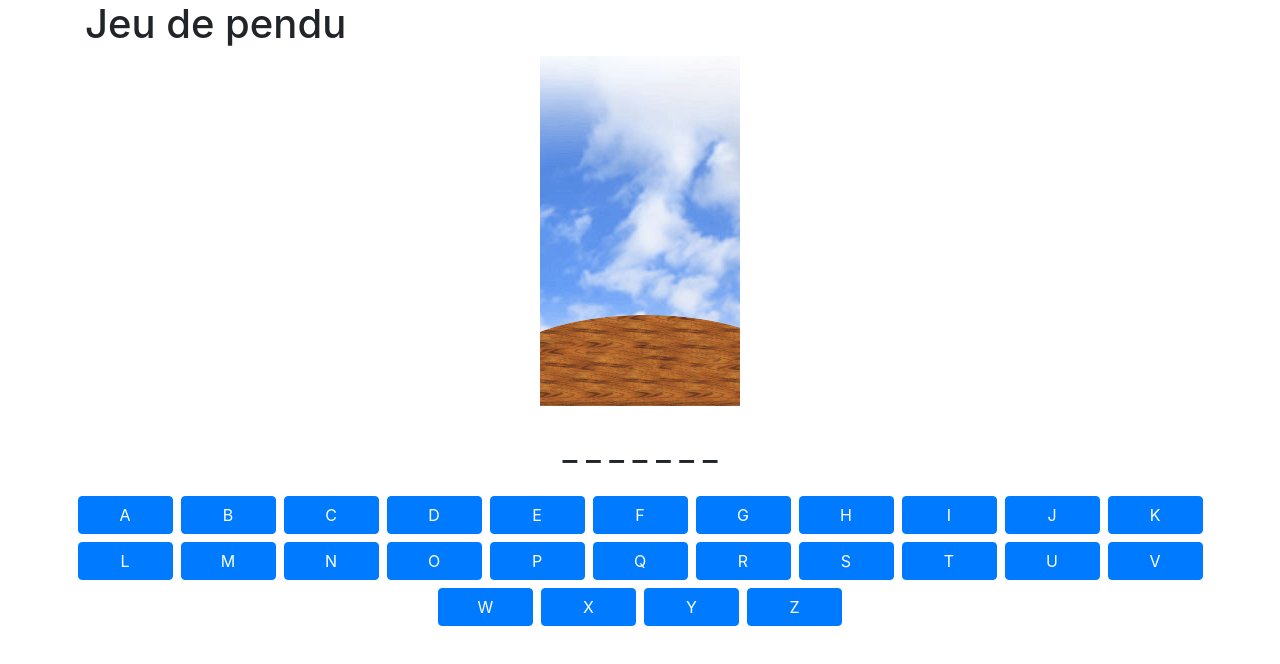
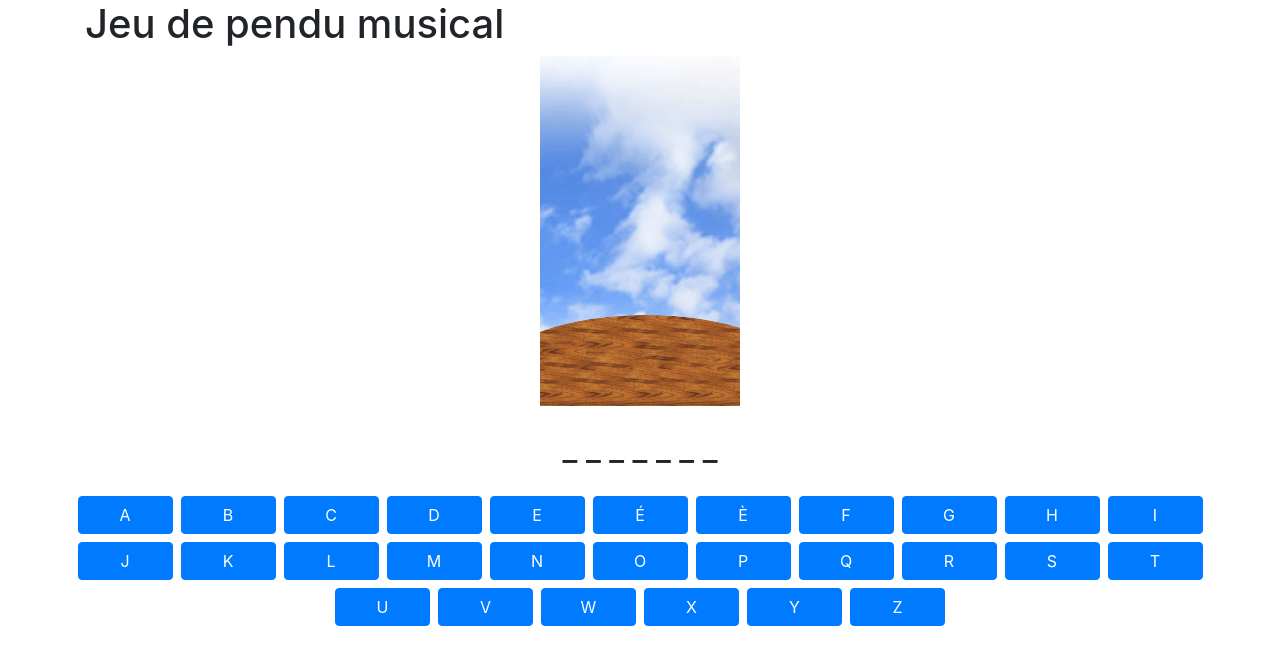
Before and after one commit to marchrys/pendu, a plain HTML site: page index.html in a window 1280 px wide. Drawn offline with nearby package versions, Linux system fonts and the light colour scheme.

Commit message:
ajout des lettres avec accents dans les réponses possibles

```diff
--- a/index.html
+++ b/index.html
@@ -9,11 +9,11 @@
     <link rel="stylesheet" href="https://stackpath.bootstrapcdn.com/bootstrap/4.4.1/css/bootstrap.min.css" integrity="sha384-Vkoo8x4CGsO3+Hhxv8T/Q5PaXtkKtu6ug5TOeNV6gBiFeWPGFN9MuhOf23Q9Ifjh" crossorigin="anonymous">
     <link rel="stylesheet" href="style.css" >
 
-    <title>Hello, world!</title>
+    <title>Jeu de pendu musical</title>
   </head>
   <body>
     <div class="container">
-        <h1>Jeu de pendu</h1>
+        <h1>Jeu de pendu musical</h1>
         <div class="row justify-content-center">
             <img alt="image pendu" id="hangman-img">
         </div>
--- a/pendu.js
+++ b/pendu.js
@@ -1,6 +1,6 @@
-var words = ['diese', 'bemol', 'becarre', 'tonalite', 'gamme', 'intervalle'];
+var words = ['dièse', 'bémol', 'bécarre', 'tonalité', 'gamme', 'intervalle'];
 
-var alphabet = 'A,B,C,D,E,F,G,H,I,J,K,L,M,N,O,P,Q,R,S,T,U,V,W,X,Y,Z';
+var alphabet = 'A,B,C,D,E,&Eacute;,&Egrave;,F,G,H,I,J,K,L,M,N,O,P,Q,R,S,T,U,V,W,X,Y,Z';
 var alphabetArr = alphabet.split(',');
 
 var word = '';
@@ -75,7 +75,6 @@ function initGame(){
 
     word = words[Math.floor(Math.random() * words.length)];
     word = word.toUpperCase();
-    alert(word);
 
     remLetters = word.length;
 
```
